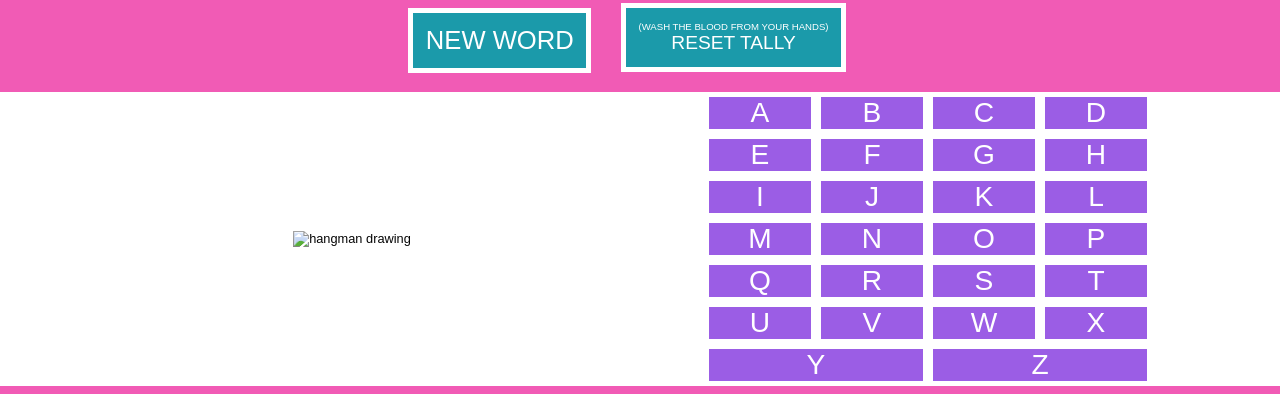
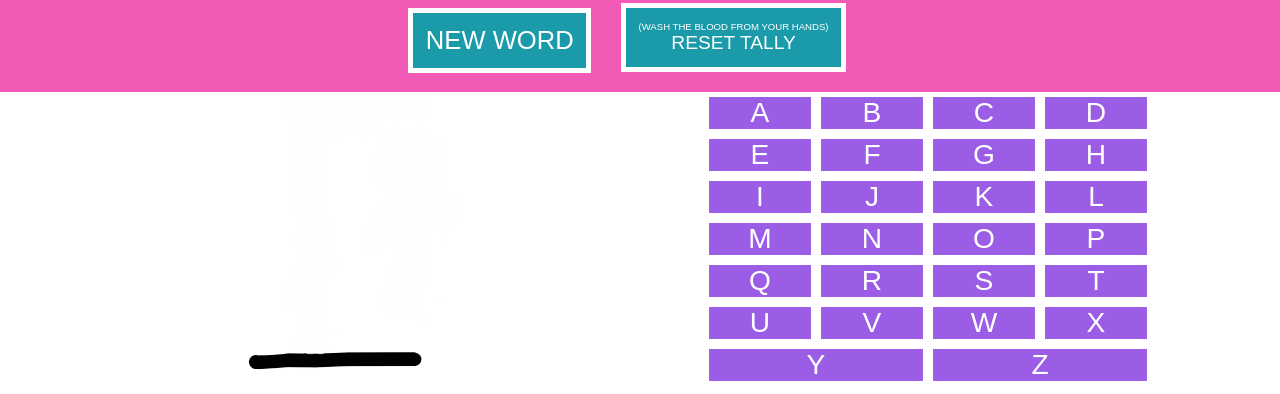
Before and after one commit to jaime-leigh/hangman, a plain HTML site: page index.html in a window 1280 px wide. Shown: the part 259-653 px from the top of the page. Drawn offline with Linux system fonts and the light colour scheme; the site is published under a folder, as on GitHub Pages, so addresses that start at the root find nothing; a web font is replaced by a local one.

Commit message:
Update index.html

```diff
--- a/index.html
+++ b/index.html
@@ -45,7 +45,7 @@
     <div class="flex-container">
       <section class="hangman">
         <img
-          src="/images/hangman_0.png"
+          src="images/hangman_0.png"
           class="hangman-image"
           alt="hangman drawing"
         />
```
